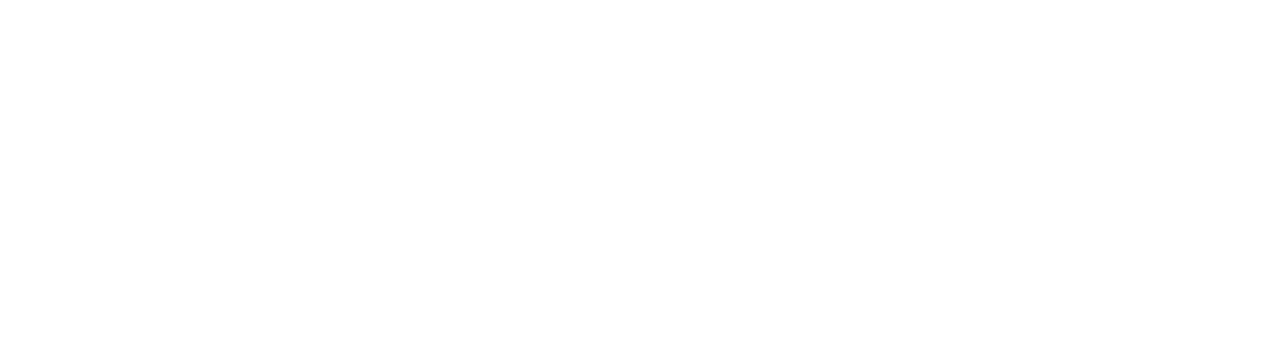
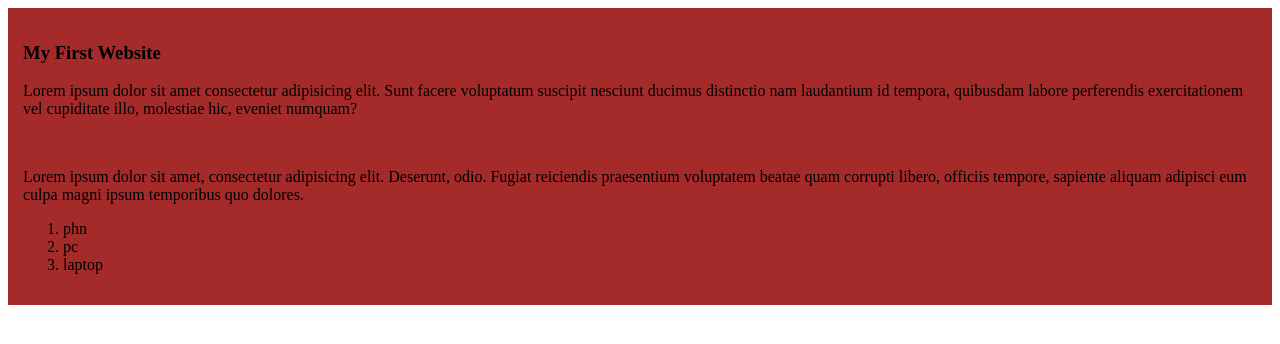
Before and after one commit to Faizul-Islam-Shiam/my-first-github-repo, a plain HTML site: page index.html in a window 1280 px wide. Drawn offline with Linux system fonts and the light colour scheme.

Commit message:
added the first blog

```diff
--- a/index.html
+++ b/index.html
@@ -4,8 +4,19 @@
     <meta charset="UTF-8">
     <meta name="viewport" content="width=device-width, initial-scale=1.0">
     <title>My First Github Repo</title>
+    <link rel="stylesheet" href="styles/blog.css">
 </head>
 <body>
-
+    <div>
+        <h3>My First Website</h3>
+        <p>Lorem ipsum dolor sit amet consectetur adipisicing elit. Sunt facere voluptatum suscipit nesciunt ducimus distinctio nam laudantium id tempora, quibusdam labore perferendis exercitationem vel cupiditate illo, molestiae hic, eveniet numquam?</p>
+        <br>
+        <p>Lorem ipsum dolor sit amet, consectetur adipisicing elit. Deserunt, odio. Fugiat reiciendis praesentium voluptatem beatae quam corrupti libero, officiis tempore, sapiente aliquam adipisci eum culpa magni ipsum temporibus quo dolores.</p>
+        <ol>
+            <li>phn</li>
+            <li>pc</li>
+            <li>laptop</li>
+        </ol>
+    </div>
 </body>
 </html>
--- /dev/null
+++ b/styles/blog.css
@@ -0,0 +1,4 @@
+div{
+    background-color: brown;
+    padding: 15px;
+}
```
